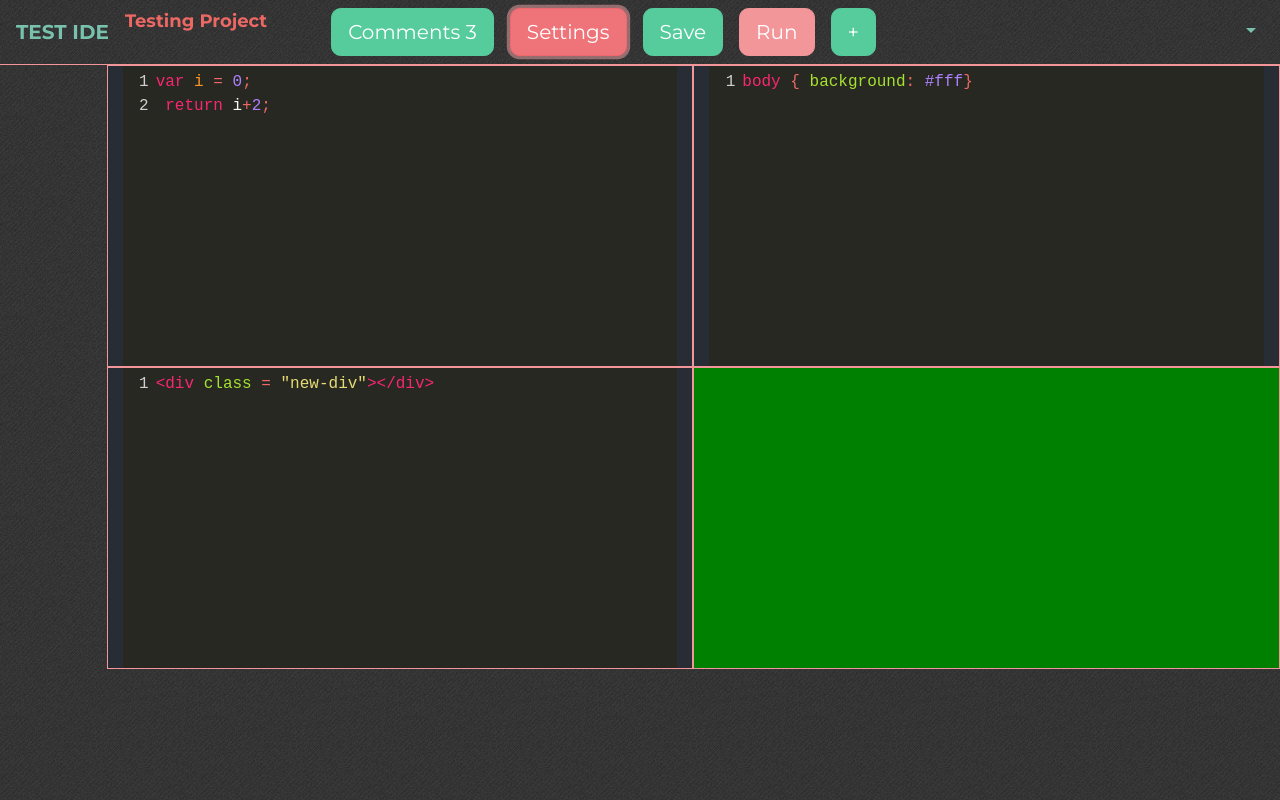
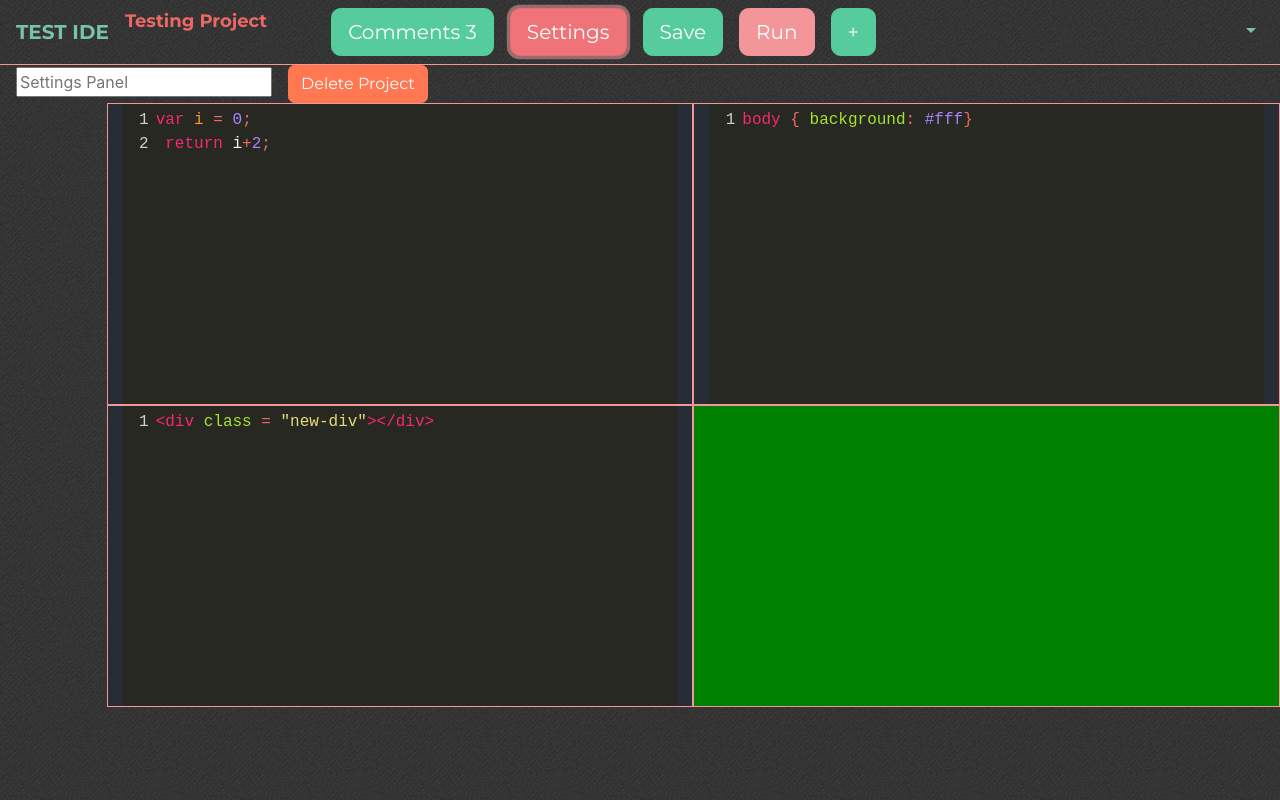
Before and after one commit to dunkeltron/p3-IDE, a React (Create React App) app in the folder client/: page /project in a window 1280 px wide. Both pictures are taken after a click on the button "Settings". Built offline with nearby package versions, Linux system fonts and the light colour scheme; a web font is replaced by a local one.

Commit message:
setup basics of settings panel

```diff
--- /dev/null
+++ b/client/src/components/SettingsPanel/index.js
@@ -0,0 +1,12 @@
+import React from "react";
+
+function SettingsPanel({ type = "default", onClick, value, children }) {
+  return (
+    <div>
+      <input className={"ml-3"} value={value} placeholder="Settings Panel" />
+      <button onClick={onClick} className={"ml-3 btn btn-danger"}>Delete Project</button>
+    </div>
+  );
+}
+
+export default SettingsPanel;
--- a/client/src/pages/EditorContainer.js
+++ b/client/src/pages/EditorContainer.js
@@ -2,12 +2,13 @@ import React, { Component } from "react";
 import Editor from "../components/Editor";
 import ProjectListItem from "../components/ProjectListItem";
 import Nav from "../components/Nav";
+import SettingsPanel from "../components/SettingsPanel";
 import API from "../utils/API";
-import Button from "../components/Button";
 
 class EditorContainer extends Component {
   state = {
     show: false,
+    showSettings: false,
     project: {
       id: this.props.match.params.id,
       projectName: "Testing Project",
@@ -50,6 +51,7 @@ class EditorContainer extends Component {
 
   componentDidMount() {
     this.toggleInput = this.toggleInput.bind(this);
+    this.toggleSettings = this.toggleSettings.bind(this);
     console.log(this.props.currentUser);
     const { user, id } = this.props.match.params;
     if (id && user) {
@@ -208,7 +210,9 @@ class EditorContainer extends Component {
       let newAuthData = data.data;
       API.getProjectbyUser({ newAuthData }).then(
         console.log("data.data: ", data.data),
-        window.location.assign("/" + data.data.owner + "/project/" + data.data.projectName)
+        window.location.assign(
+          "/" + data.data.owner + "/project/" + data.data.projectName
+        )
       );
     });
   };
@@ -216,6 +220,12 @@ class EditorContainer extends Component {
   handleOnSettingsClick = event => {
     event.preventDefault();
     console.log("Settings Button Clicked");
+    this.toggleSettings();
+  };
+
+  toggleSettings = () => {
+    const { showSettings } = this.state;
+    this.setState({ showSettings: !showSettings });
   };
 
   handleOnCommentsClick = event => {
@@ -227,14 +237,6 @@ class EditorContainer extends Component {
     event.preventDefault();
     console.log("Run button clicked");
   };
-
-  // getProjects = () => {
-  //   API.getProjects()
-  //   .then(res =>
-  //     console.log("getProjects ALL", res.data)
-  //   )
-  //   .catch(err => console.log(err))
-  // }
 
   render() {
     return (
@@ -253,6 +255,7 @@ class EditorContainer extends Component {
           toggleInput={this.toggleInput}
           toggleInputState={this.state.show}
         />
+        {this.state.showSettings && <SettingsPanel />}
         <div className=" col-12 editor-container mx-0 px-0 ">
           <div className="row col-12 mx-0 px-0">
             <div className="col projects ml-0 col-1">
```
Also changed, not shown: client/src/components/DeleteProjectButton/index.js (added), 1 other file (tests, documents, lock files or other folders).
